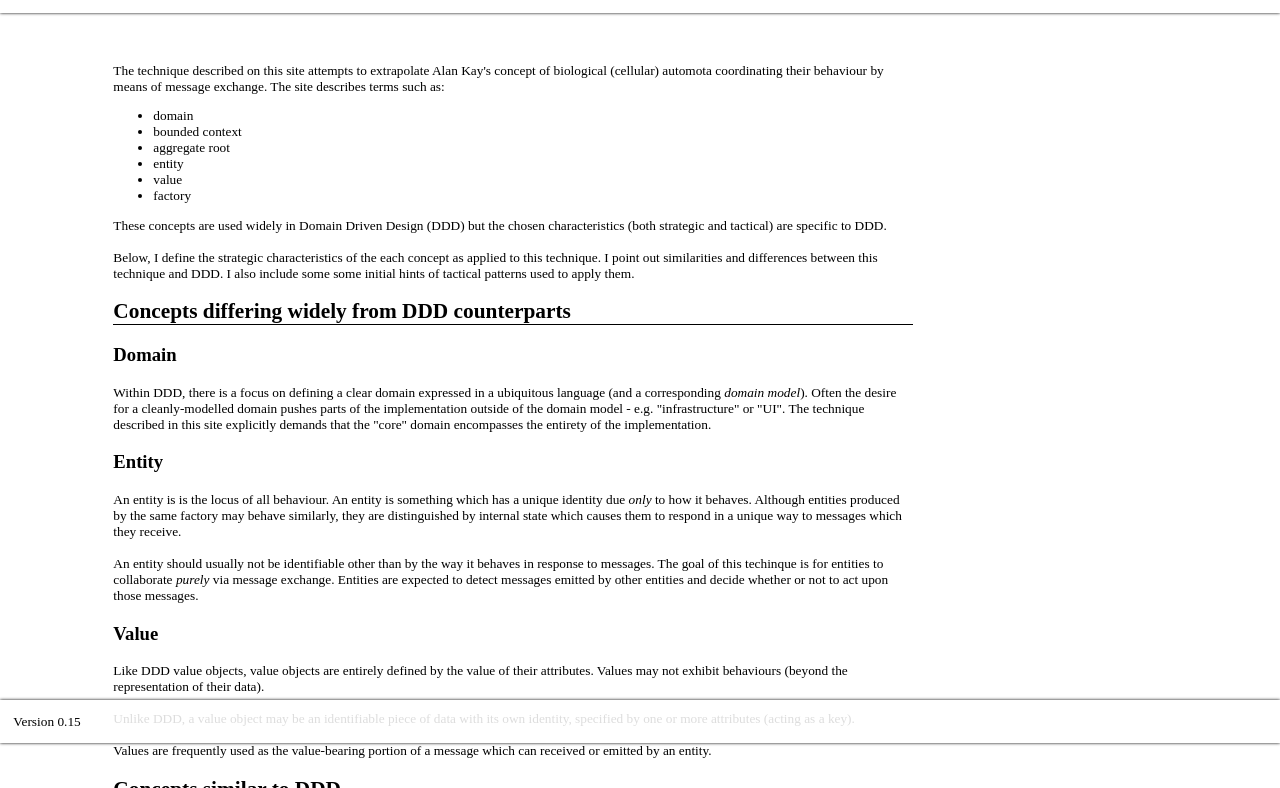
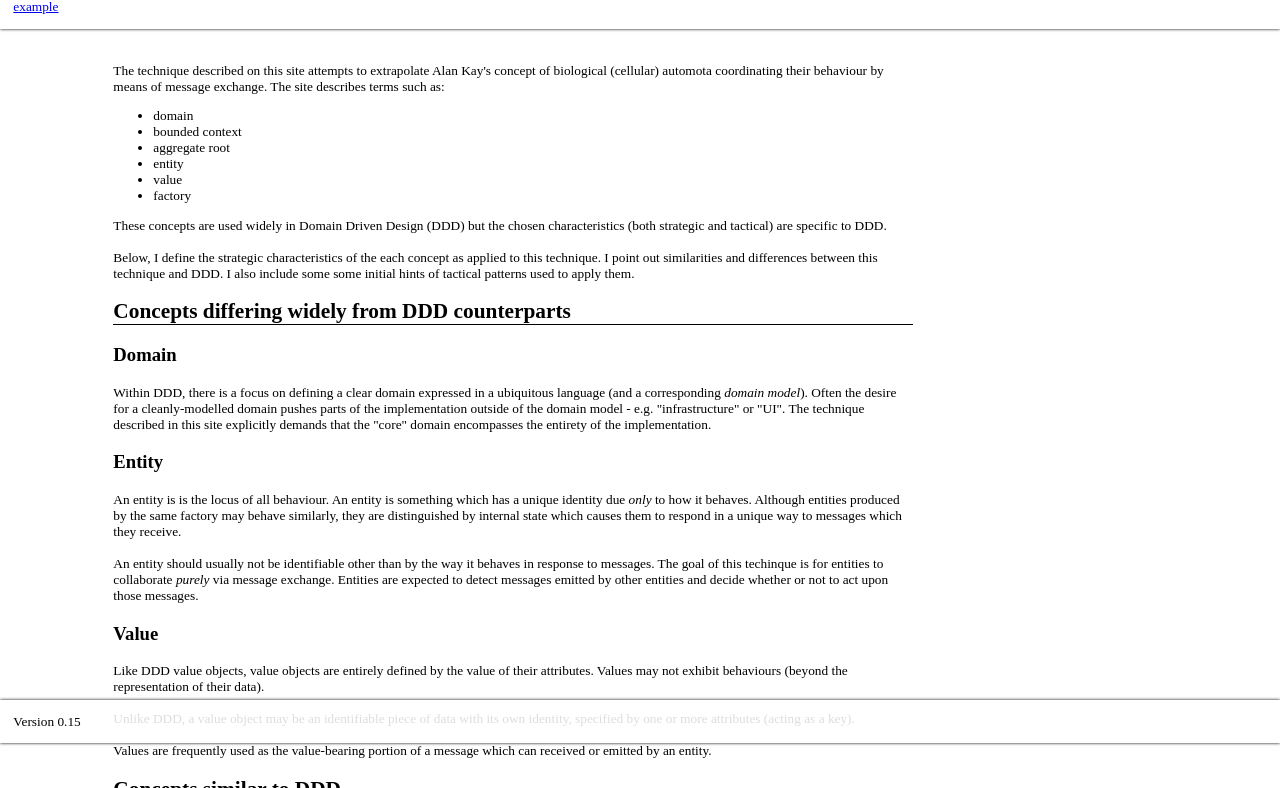
Before and after one commit to goofballLogic/modd, a plain HTML site: page docs/index.html in a window 1280 px wide. Shown: the part 57-845 px from the top of the page. Drawn offline with Linux system fonts and the light colour scheme.

Commit message:
added link

```diff
--- a/docs/index.html
+++ b/docs/index.html
@@ -14,6 +14,7 @@
   <header>
     <h1>Message oriented Domain Design</h1>
     <p>Message oriented domain design using javascript functions as first-class aggregate roots / entities</p>
+    <a href="example.html">example</a>
   </header>
   <main>
 
```
